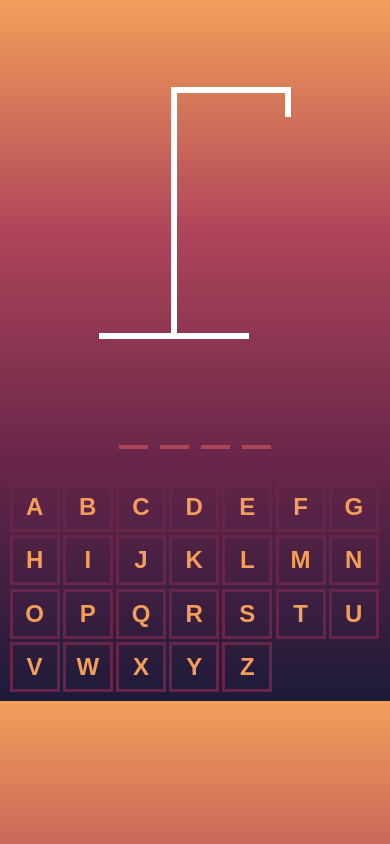
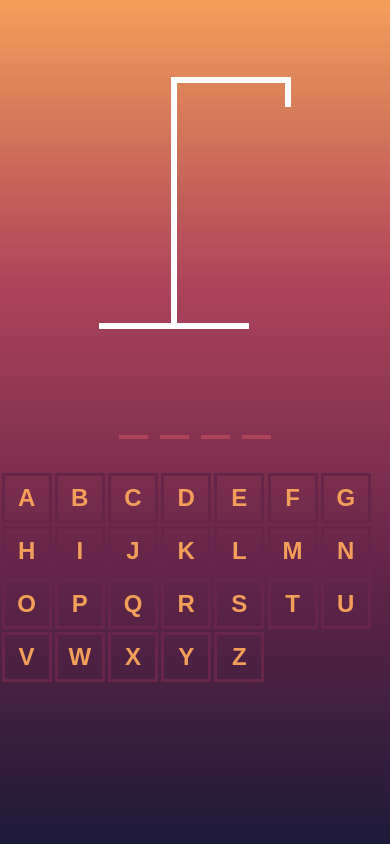
Before and after one commit to MaxOgnenoi/hangman, a React (Vite) app: page / in a window 390 px wide. Built offline with nearby package versions, Linux system fonts and the light colour scheme.

Commit message:
smallscreens body fix

```diff
--- a/src/Keyboard.module.css
+++ b/src/Keyboard.module.css
@@ -39,14 +39,19 @@ body {
 /* Responsive Styles for iPhone */
 @media only screen and (max-width: 767px) {
     body {
-        /* ... */
+        min-height: 100vh;
+        margin: 0;
+        /* Remove default margin */
+        background: linear-gradient(to top, #1D1A39, #662549, #AE445A, #F39F5A);
     }
 
     .btn {
-        width: 50px; /* Set a fixed width for the buttons on smaller screens */
+        width: 50px;
+        /* Set a fixed width for the buttons on smaller screens */
         font-size: 1.5rem;
         padding: 0;
-        margin: 0.1rem; /* Add margin to create a consistent gap between buttons on smaller screens */
+        margin: 0.1rem;
+        /* Add margin to create a consistent gap between buttons on smaller screens */
     }
 
     .keyboard {
```
